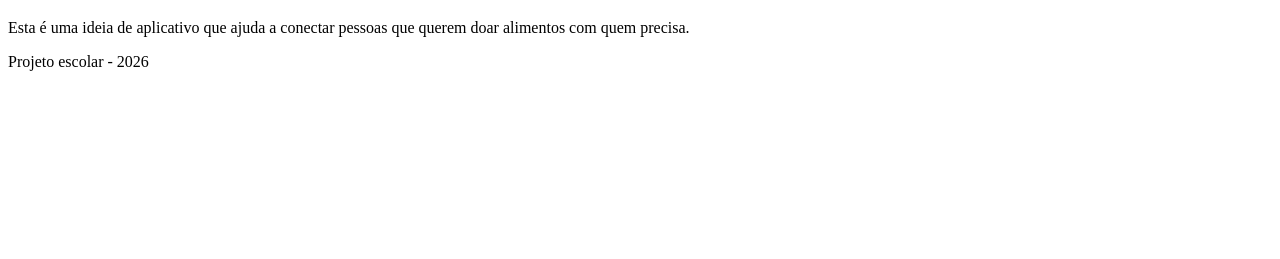
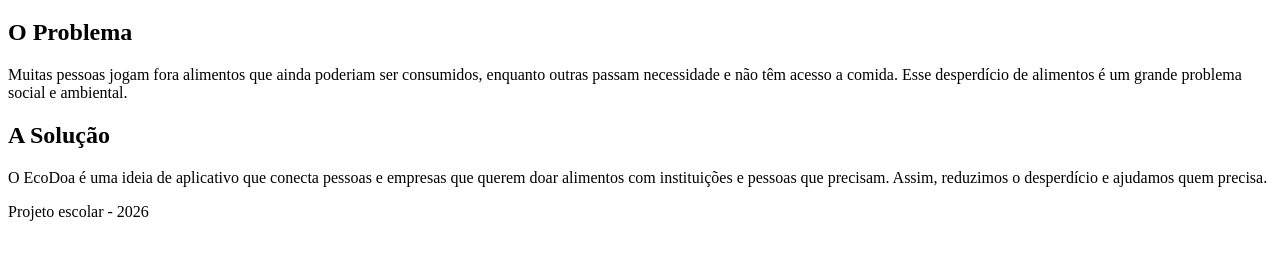
Before and after one commit to stall916/landing-page-jo-obatista, a plain HTML site: page index.html in a window 1280 px wide. Shown: the part 61-320 px from the top of the page. Drawn offline with Linux system fonts and the light colour scheme.

Commit message:
docs: adicionar descrição do problema e da solução

```diff
--- a/index.html
+++ b/index.html
@@ -2,7 +2,7 @@
 <html lang="pt-br">
 <head>
     <meta charset="UTF-8">
-    <title>Meu Projeto</title>
+    <title>EcoDoa</title>
 </head>
 <body>
 
@@ -11,7 +11,19 @@
 </header>
 
 <main>
-    <p>Esta é uma ideia de aplicativo que ajuda a conectar pessoas que querem doar alimentos com quem precisa.</p>
+    <h2>O Problema</h2>
+    <p>
+        Muitas pessoas jogam fora alimentos que ainda poderiam ser consumidos,
+        enquanto outras passam necessidade e não têm acesso a comida.
+        Esse desperdício de alimentos é um grande problema social e ambiental.
+    </p>
+
+    <h2>A Solução</h2>
+    <p>
+        O EcoDoa é uma ideia de aplicativo que conecta pessoas e empresas que
+        querem doar alimentos com instituições e pessoas que precisam.
+        Assim, reduzimos o desperdício e ajudamos quem precisa.
+    </p>
 </main>
 
 <footer>
```
